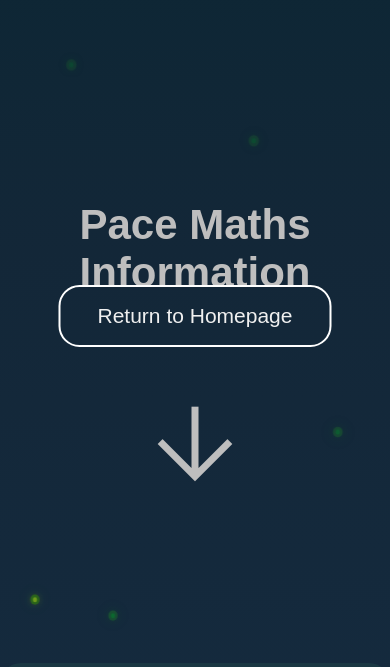
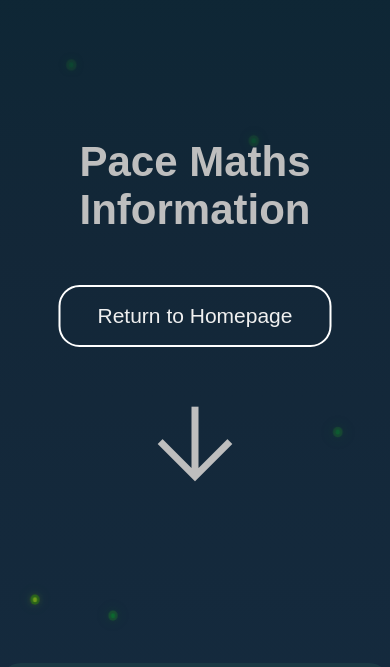
Before and after one commit to KashiCode/GCSE-Maths-Quiz, a React (Create React App) app: page /gcse-maths-quiz-website/information in a window 390 px wide. Shown: the part 177-844 px from the top of the page. Built offline with nearby package versions, Linux system fonts and the light colour scheme.

Commit message:
fixing title positioning for smaller screens

```diff
--- a/src/css/information.module.css
+++ b/src/css/information.module.css
@@ -261,7 +261,7 @@
     /*Title appears better on smaller screens appropriately*/
     .webpageTitle{
         font-size: 3em;
-        top: 9em;
+        top: 7.5em;
     }
 
     /*Sizings of the sections for the info page now fit all the text better when viewed on a smaller screen*/
```
